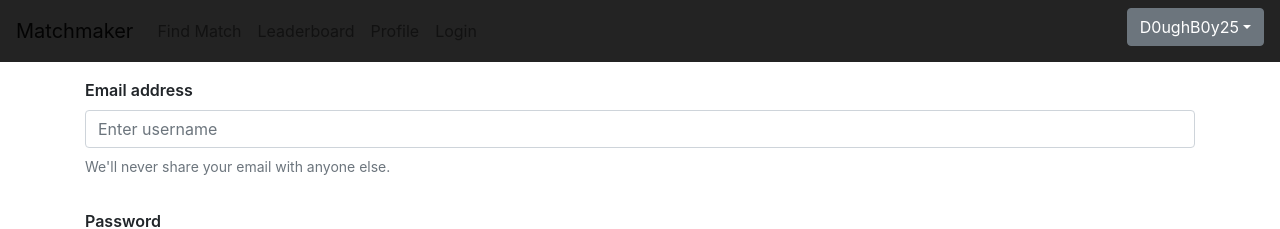
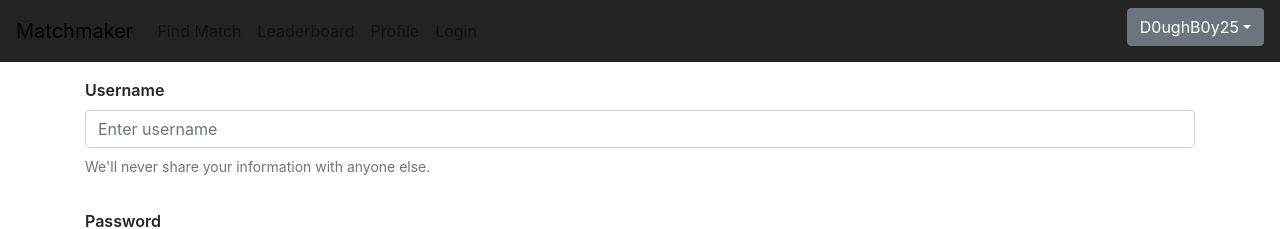
Before and after one commit to dnguyen3031/Matchmaker, a React (Create React App) app: page /login in a window 1280 px wide. Shown: the top 229 px of the page. Built offline with nearby package versions, Linux system fonts and the light colour scheme.

Commit message:
Update Login.js

```diff
--- a/src/components/pages/Login.js
+++ b/src/components/pages/Login.js
@@ -64,7 +64,7 @@ function Login(props) {
     <Container className="justify-content-md-center">
       <Form>
         <Form.Group controlId="formBasicEmail">
-          <Form.Label>Email address</Form.Label>
+          <Form.Label>Username</Form.Label>
           <Form.Control type="text"
           placeholder="Enter username"
           value={name}
@@ -72,7 +72,7 @@ function Login(props) {
           required
           />
           <Form.Text className="text-muted">
-              We'll never share your email with anyone else.
+              We'll never share your information with anyone else.
           </Form.Text>
         </Form.Group>
 
```
